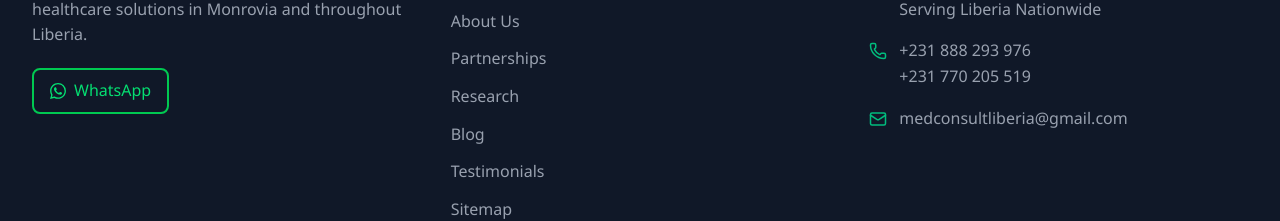
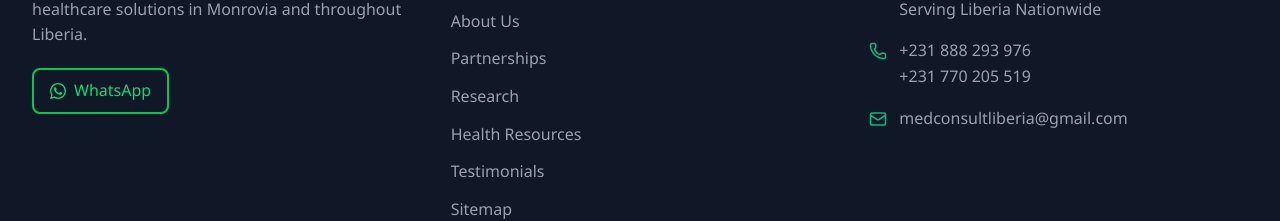
Before and after one commit to sumo1993/medconsult-liberia, a Next.js app: page /team in a window 1280 px wide. Shown: the part 1249-1470 px from the top of the page. Built offline with nearby package versions, Linux system fonts and the light colour scheme; no server answers.

Commit message:
fix: Update all navigation links from /blog to /health-resources
- Updated Header navigation menu
- Updated Footer links
- Updated sitemap page
- Updated 404 page buttons
- All navigation now points to /health-resources
- /blog redirect still works for backward compatibility

```diff
--- a/app/not-found.tsx
+++ b/app/not-found.tsx
@@ -62,10 +62,10 @@ export default function NotFound() {
               Research
             </button>
             <button
-              onClick={() => router.push('/blog')}
+              onClick={() => router.push('/health-resources')}
               className="px-4 py-2 bg-white text-gray-700 rounded-lg hover:bg-emerald-50 text-sm font-medium shadow-sm"
             >
-              Blog
+              Health Resources
             </button>
             <button
               onClick={() => router.push('/login')}
--- a/app/sitemap/page.tsx
+++ b/app/sitemap/page.tsx
@@ -24,7 +24,7 @@ export default function SitemapPage() {
       icon: BookOpen,
       links: [
         { name: 'Research Library', path: '/research' },
-        { name: 'Blog & News', path: '/blog' },
+        { name: 'Health Resources', path: '/health-resources' },
         { name: 'Testimonials', path: '/testimonials' },
         { name: 'Partnerships', path: '/partnerships' },
       ]
--- a/components/Footer.tsx
+++ b/components/Footer.tsx
@@ -90,8 +90,8 @@ export default function Footer() {
                 </a>
               </li>
               <li>
-                <a href="/blog" className="text-gray-400 hover:text-emerald-500 transition-colors">
-                  Blog
+                <a href="/health-resources" className="text-gray-400 hover:text-emerald-500 transition-colors">
+                  Health Resources
                 </a>
               </li>
               <li>
--- a/components/Header.tsx
+++ b/components/Header.tsx
@@ -15,7 +15,7 @@ export default function Header() {
     { href: '/our-team', label: 'Our Team' },
     { href: '/partnerships', label: 'Partnerships' },
     { href: '/research', label: 'Research' },
-    { href: '/blog', label: 'Blog' },
+    { href: '/health-resources', label: 'Health Resources' },
     { href: '/testimonials', label: 'Testimonials' },
     { href: '/#contact', label: 'Contact' },
   ];
```
